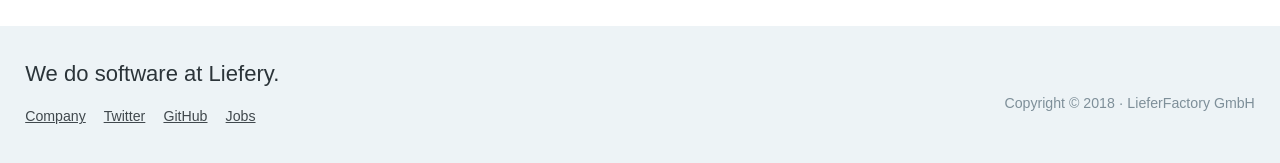
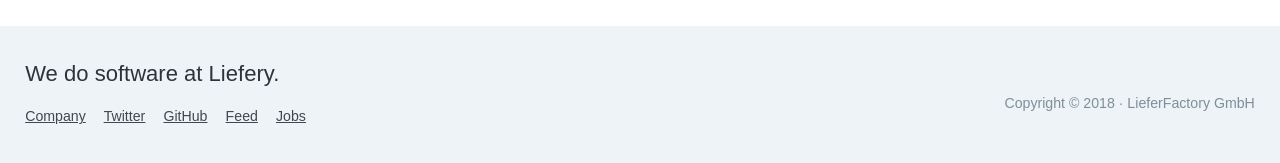
Before and after one commit to liefery-it-legacy/blog, a Jekyll site: the page built from index.html, in a window 1280 px wide. Shown: the part 1985-2148 px from the top of the page. Built offline with Jekyll 4.4.1, drawn with Linux system fonts in a browser that asks for light colours; some web fonts are replaced; the list of posts is cut into pages by our own code.

Commit message:
Add rss feed

```diff
--- a/_config.yml
+++ b/_config.yml
@@ -11,6 +11,10 @@ markdown: kramdown
 exclude: [CNAME, Guardfile, invoker.ini, Gemfile, Gemfile.lock, README.md]
 plugins:
   - jemoji
+  - jekyll-feed
 
 paginate: 5
 paginate_path: "/blog/page/:num/"
+
+feed:
+  path: feed.xml
--- a/_includes/footer.html
+++ b/_includes/footer.html
@@ -5,6 +5,7 @@
       <a target="_blank" href="https://www.liefery.com">Company</a>
       <a target="_blank" href="https://twitter.com/liefery_de">Twitter</a>
       <a target="_blank" href="https://github.com/liefery">GitHub</a>
+      <a target="_blank" href="{{site.feed.path}}">Feed</a>
       <a target="_blank" href="https://lieferycareer.recruitee.com/">Jobs</a>
     </p>
   </section>
--- a/_includes/head.html
+++ b/_includes/head.html
@@ -10,6 +10,8 @@
 
   <link rel="shortcut icon" type="image/png" href="/images/favicon.png">
 
+  {% feed_meta %}
+
   <link rel="stylesheet" href="{{ "/css/main.css" }}">
   <link rel="canonical" href="{{ page.url | replace:'index.html','' | prepend: site.baseurl | prepend: site.url }}">
   <link rel="alternate" type="application/rss+xml" title="{{ site.title }}" href="{{ "/rss.xml" | prepend: site.baseurl | prepend: site.url }}" />
```
